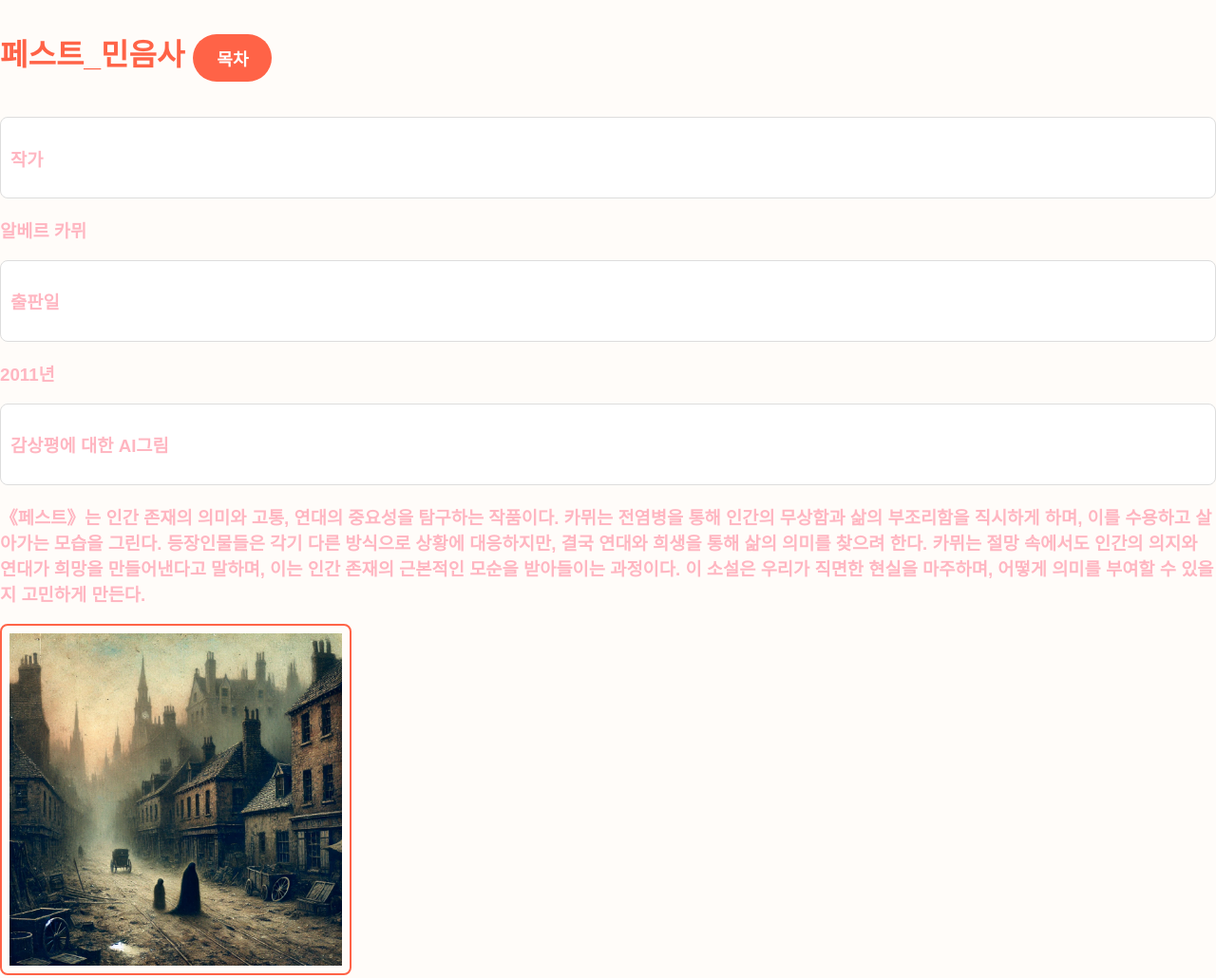
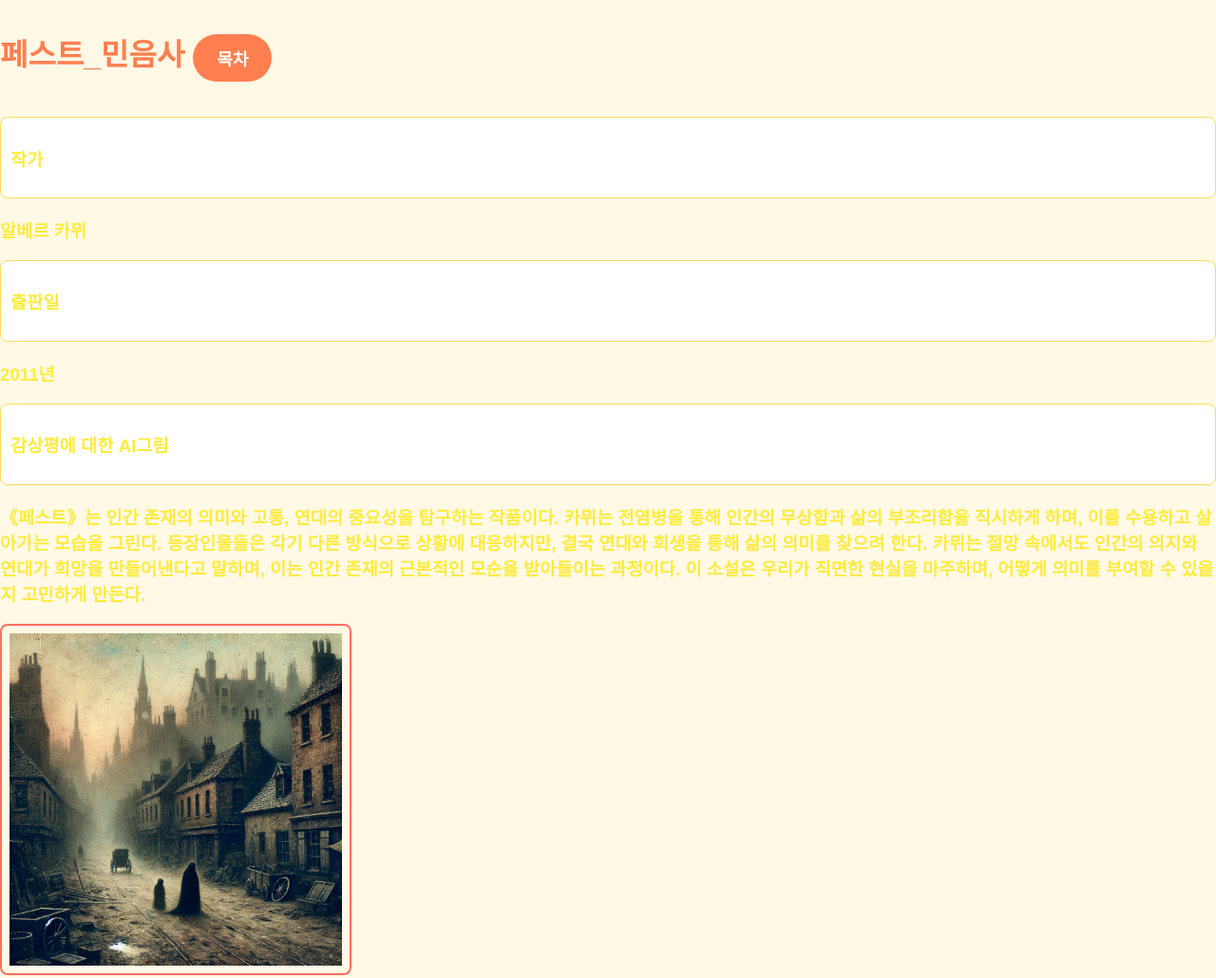
Before and after one commit to thisisme123456789/ReadingLog, a plain HTML site: page plague.html in a window 1280 px wide. Shown: the top 1030 px of the page at 95% size. Drawn offline with Linux system fonts and the light colour scheme.

Commit message:
Update styles.css

```diff
--- a/styles.css
+++ b/styles.css
@@ -2,41 +2,41 @@ body {
     font-family: 'Arial', sans-serif;
     margin: 0;
     padding: 0;
-    background-color: #fffcf9; /* 부드럽고 밝은 배경색 */
+    background-color: #fff9e6; /* 부드러운 크림색 배경 */
     color: #333;
     text-align: center;
 }
 
 h1 {
-    color: #ff6347; /* 상큼한 빨간색으로 제목 강조 */
+    color: #ff7f50; /* 상큼한 오렌지 색상 */
     text-align: left;
 }
 
 h2 {
-    color: #32cd32; /* 상큼한 초록색 */
+    color: #ff6f61; /* 따뜻한 분홍색 */
     text-align: left;
 }
 
 h3 {
-    color: #ffb6c1; /* 연한 핑크색 */
+    color: #ffeb3b; /* 밝은 노란색 */
     text-align: left;
 }
 
 p {
     font-size: 16px;
-    color: #666;
-    line-height: 1.6; /* 문단 간격을 여유 있게 설정 */
+    color: #555; /* 조금 더 밝고 가벼운 색상 */
+    line-height: 1.6;
     margin: 15px;
     text-align: left;
 }
 
 a {
-    color: #ff6347; /* 상큼한 빨간색 링크 */
+    color: #ff6f61; /* 링크를 분홍색으로 */
     text-decoration: none;
 }
 
 a:hover {
-    color: #ff1493; /* 마우스 오버 시 강렬한 핑크로 변함 */
+    color: #ff4081; /* 마우스 오버 시 더 강렬한 핑크색 */
 }
 
 ul {
@@ -46,15 +46,15 @@ ul {
 }
 
 li {
-    background-color: #fff; /* 흰색 배경으로 밝고 깔끔한 느낌 */
+    background-color: #fff; /* 흰색 배경 */
     margin-bottom: 10px;
     padding: 10px;
-    border-radius: 8px; /* 둥근 테두리 */
-    border: 1px solid #ddd;
+    border-radius: 8px;
+    border: 1px solid #ffdb58; /* 노란색 테두리 */
 }
 
 img {
-    border: 2px solid #ff6347; /* 이미지 테두리를 상큼한 빨간색으로 설정 */
+    border: 2px solid #ff6f61; /* 이미지 테두리도 분홍색으로 */
     border-radius: 8px;
     padding: 8px;
     width: 100%;
@@ -64,24 +64,24 @@ img {
 div {
     margin: 20px;
     padding: 20px;
-    background-color: #f9f9f9; /* 밝고 부드러운 배경색 */
-    border-radius: 10px; /* 둥근 모서리 */
-    border: 1px solid #ddd;
+    background-color: #fce4ec; /* 부드러운 핑크색 배경 */
+    border-radius: 10px;
+    border: 1px solid #ff6f61; /* 핑크색 테두리 */
 }
 
 .button {
     display: inline-block;
     padding: 12px 25px;
     margin: 15px 0;
-    background-color: #ff6347; /* 버튼을 상큼한 빨간색으로 */
+    background-color: #ff7f50; /* 상큼한 오렌지색 버튼 */
     color: white;
     text-align: center;
     text-decoration: none;
-    border-radius: 30px; /* 둥근 버튼 */
+    border-radius: 30px;
     font-size: 18px;
-    transition: background-color 0.3s ease; /* 부드러운 색상 변환 */
+    transition: background-color 0.3s ease;
 }
 
 .button:hover {
-    background-color: #ff1493; /* 마우스 오버 시 색상 변화 */
+    background-color: #ff4081; /* 버튼을 강렬한 핑크로 */
 }
```
